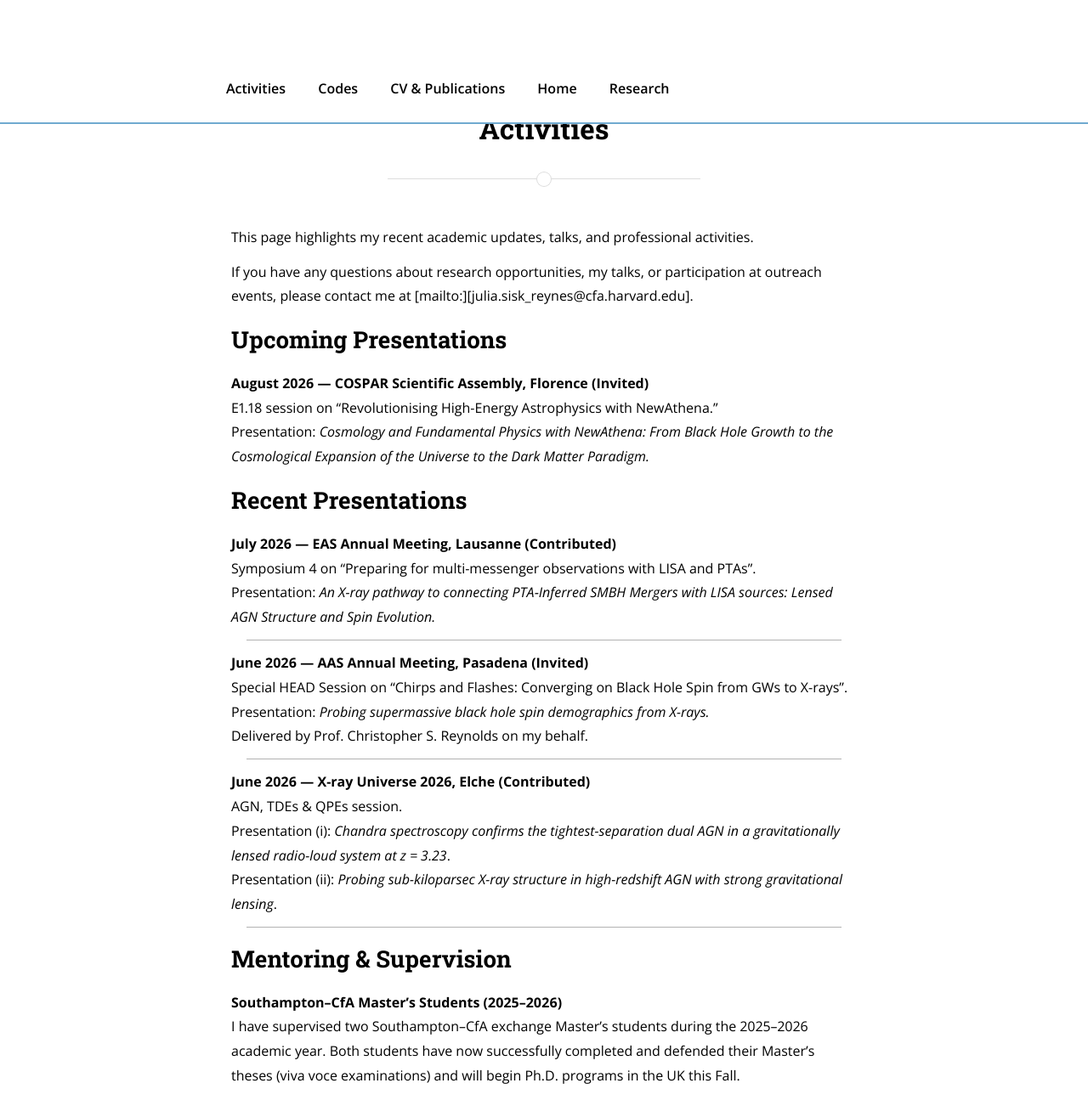
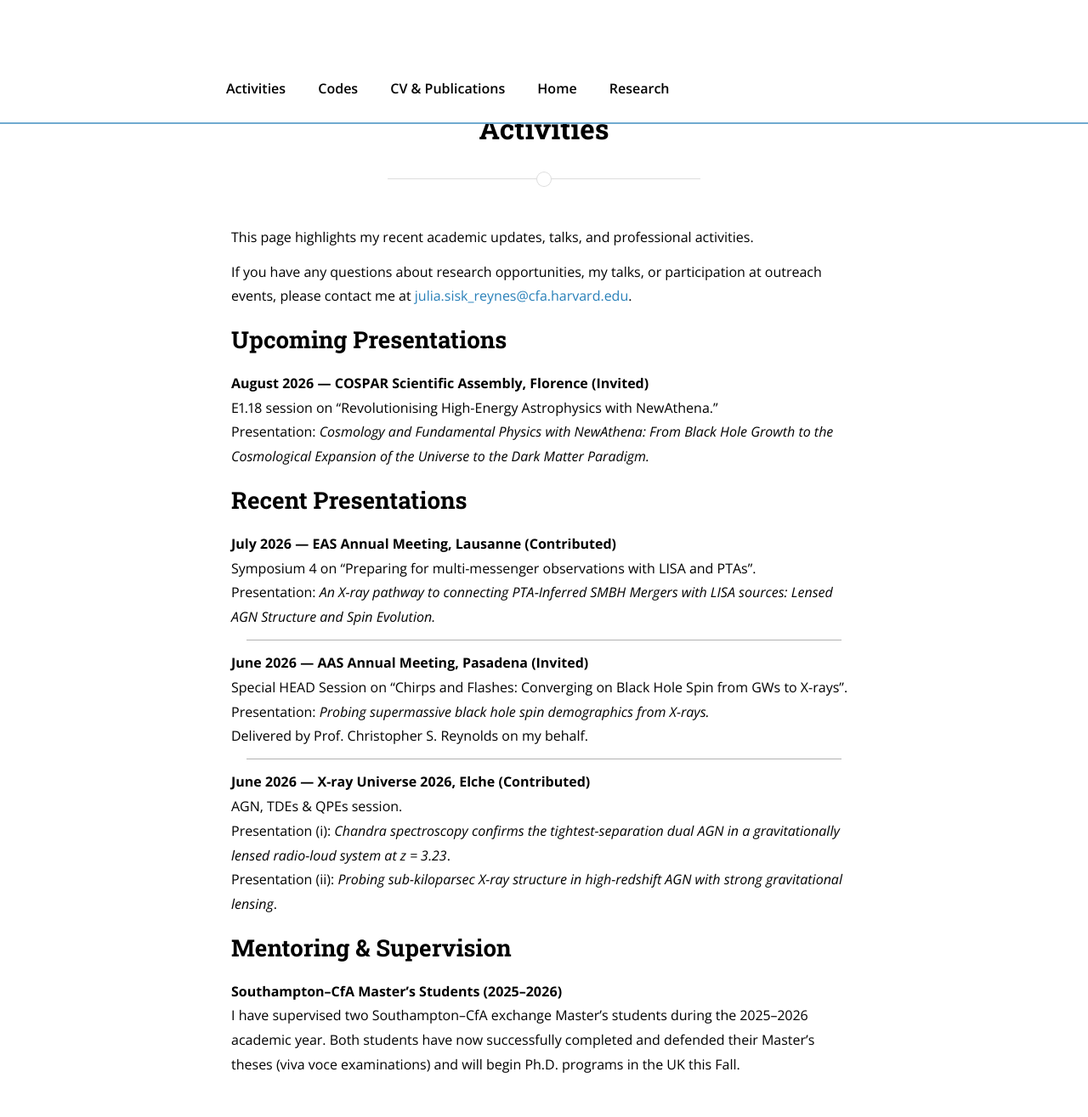
Before and after one commit to jsiskreynes-astro/jsiskreynes-astro.github.io, a Jekyll site: the page built from activities.md, in a window 1280 px wide and 1337 px high. Shown: the top 1315 px of the window at 85% size. Built offline with Jekyll 4.4.1, drawn with Linux system fonts in a browser that asks for light colours; nearby versions of some CDN libraries; some of the changed lines change nothing that is shown.

Commit message:
Update activities.md

```diff
--- a/activities.md
+++ b/activities.md
@@ -8,7 +8,7 @@
 
 This page highlights my recent academic updates, talks, and professional activities.
 
-If you have any questions about research opportunities, my talks, or participation at outreach events, please contact me at [mailto:][julia.sisk_reynes@cfa.harvard.edu].
+If you have any questions about research opportunities, my talks, or participation at outreach events, please contact me at [julia.sisk_reynes@cfa.harvard.edu](mailto:julia.sisk_reynes@cfa.harvard.edu).
 
 ## Upcoming Presentations
 
@@ -36,8 +36,6 @@
 Presentation (i): *Chandra spectroscopy confirms the tightest-separation dual AGN in a gravitationally lensed radio-loud system at z = 3.23*.  <br>
 Presentation (ii): *Probing sub-kiloparsec X-ray structure in high-redshift AGN with strong gravitational lensing*.
 
----
-
 ## Mentoring & Supervision
 
 **Southampton–CfA Master’s Students (2025–2026)**  <br>
```
